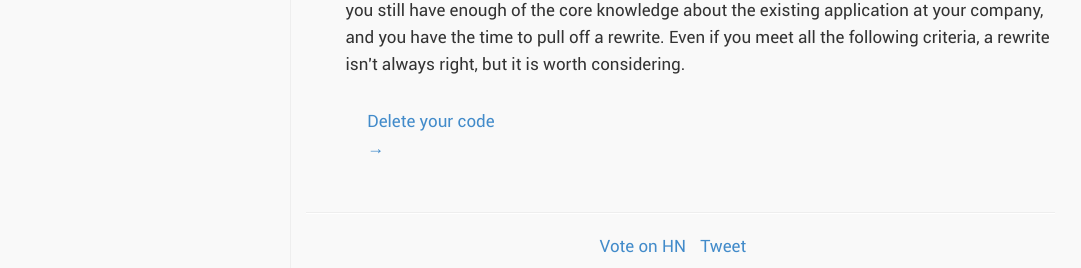
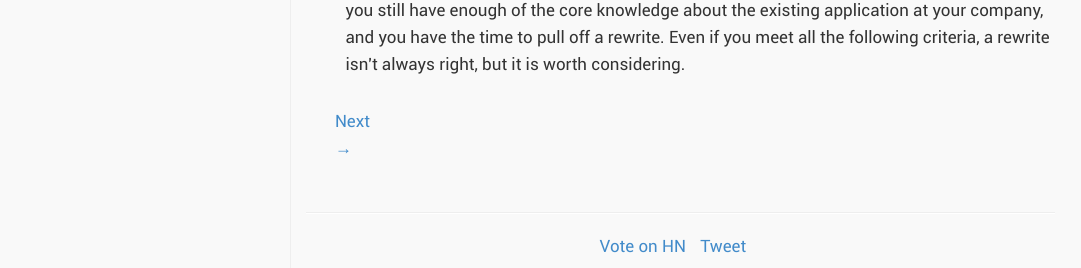
Before and after one commit to darrenkopp/darrenkopp.github.com, a Jekyll site: the page built from _posts/2013-03-06-its-ok-to-rewrite-applications-from-scratch-sometimes.html, in a window 1280 px wide. Shown: the part 1287-1555 px from the top of the page, without its empty margins (58-1139 px from the left). Built offline with Jekyll 4.4.1, drawn with Linux system fonts in a browser that asks for light colours; comment, search, counter and statistics services are not loaded.

Commit message:
i give up
blarg

```diff
--- a/_layouts/post.html
+++ b/_layouts/post.html
@@ -26,10 +26,10 @@ comments: true
 </article>
 <nav class="pagination row">
     {% if page.previous and page.previous.id != page.id %}
-    <a class="span5" href="{{ page.previous.url }}" title="{{ page.previous.title }}">&larr; <div class="ellipsis">{{ page.previous.title }}</div></a>
+    <div class="span5"><a href="{{ page.previous.url }}" title="{{ page.previous.title }}">&larr; Previous</a></div>
     {% endif %}
     {% if page.next and page.next.id != page.id %}
-    <a class="span5 offset2" href="{{ page.next.url }}" title="{{ page.next.title }}"><div class="ellipsis">{{ page.next.title }}</div> &rarr;</a>
+    <div class="span5 offset2"><a href="{{ page.next.url }}" title="{{ page.next.title }}">Next &rarr;</a></div>
     {% endif %}
 </nav>
 <hr />
```
